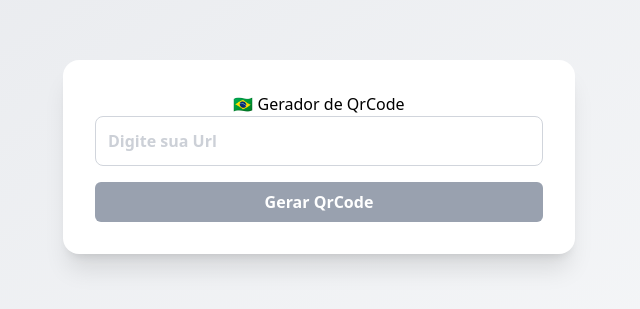
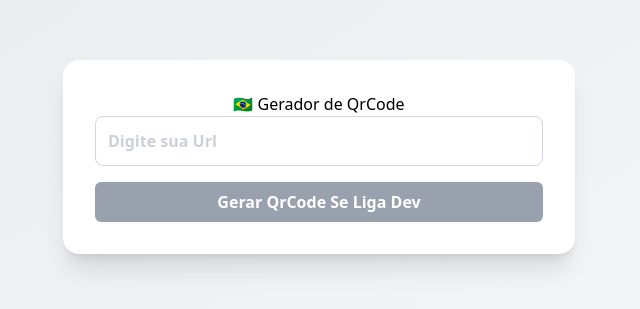
Before and after one commit to jnerydesigner/qrcode-generate, a React (Vite) app in the folder frontend/: page / in a window 1280 px wide. Shown: the part 243-552 px from the top of the page, without its empty margins (321-961 px from the left). Built offline with nearby package versions, Linux system fonts and the light colour scheme.

Commit message:
Feat: teste

```diff
--- a/frontend/src/App.tsx
+++ b/frontend/src/App.tsx
@@ -32,7 +32,7 @@ function App() {
           onClick={handleGenerateQrCode}
           className="mt-4 w-full bg-gray-400 rounded-md p-2 cursor-pointer text-white font-bold hover:bg-gray-500 transition duration-300"
         >
-          Gerar QrCode
+          Gerar QrCode Se Liga Dev
         </button>
 
         {image && (
```
